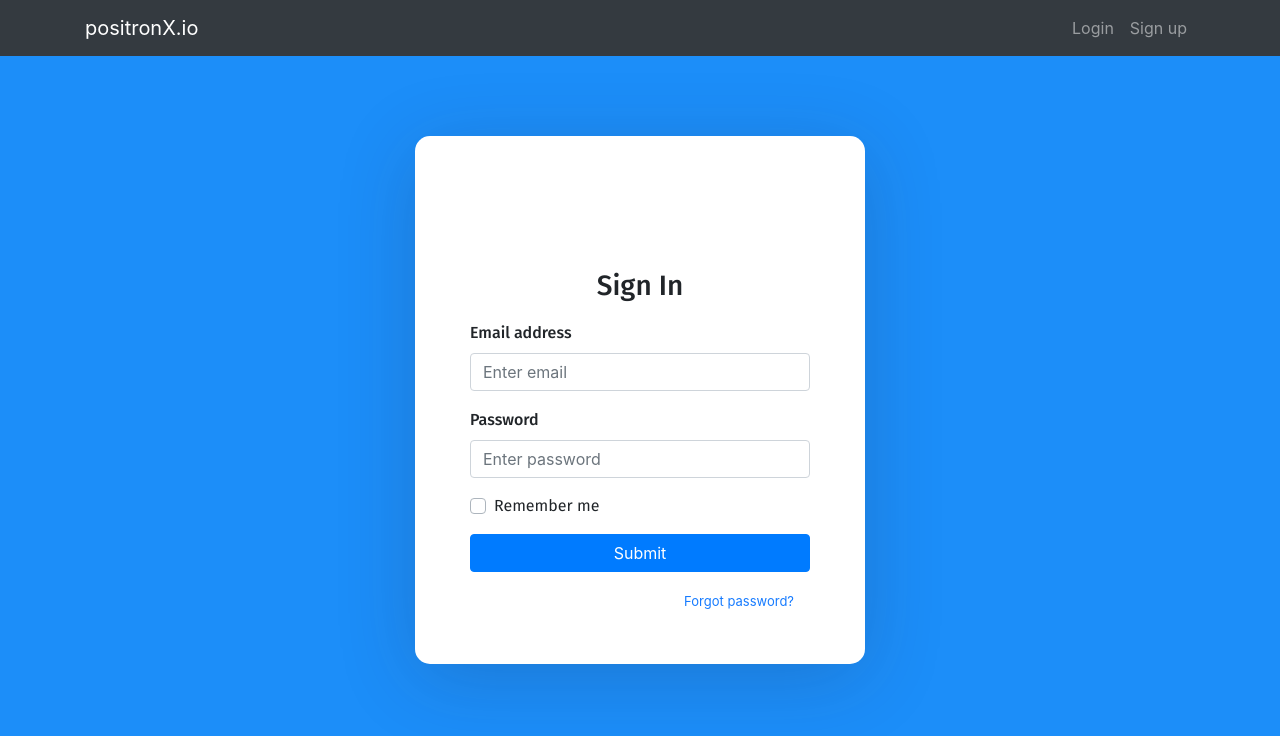
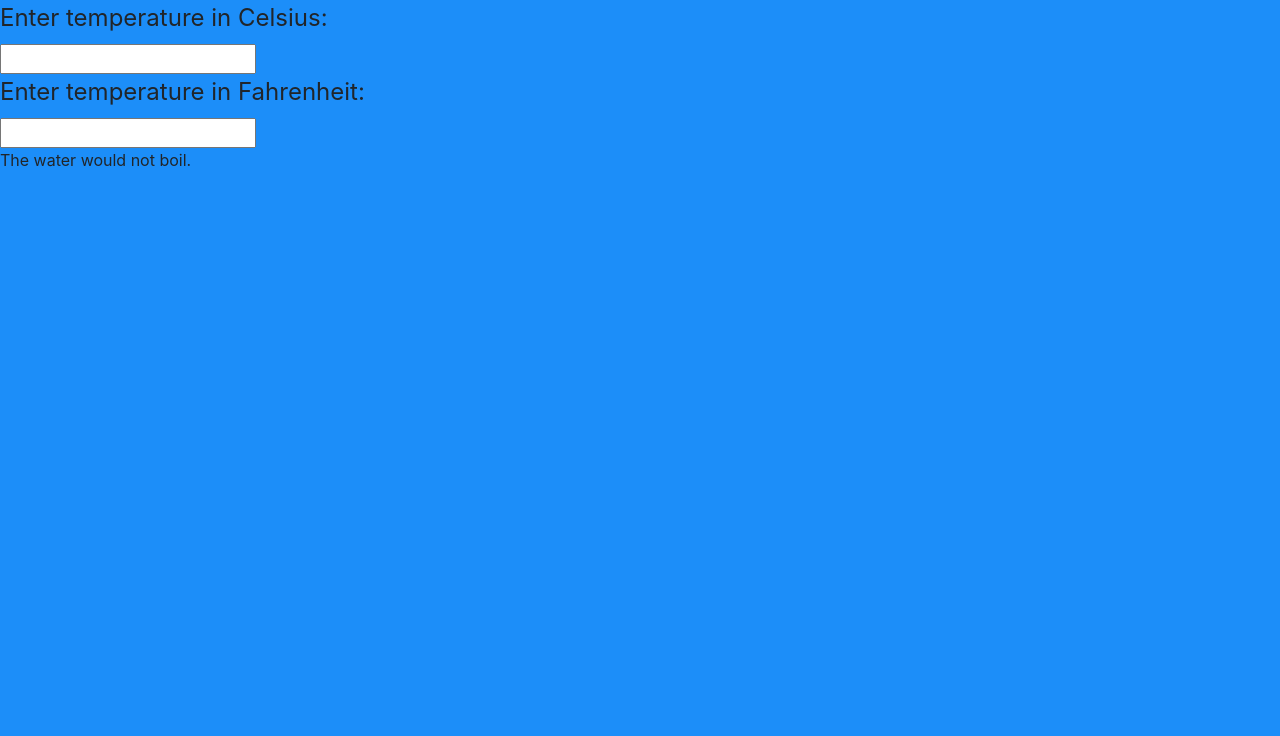
Before and after one commit to jobintweets/react-playground, a React (Create React App) app: page / in a window 1280 px wide. Shown: the top 736 px of the page. Built offline with nearby package versions, Linux system fonts and the light colour scheme.

Commit message:
Temperature calculator implemented

```diff
--- a/src/App.js
+++ b/src/App.js
@@ -5,7 +5,7 @@
 
 import Login from "./components/login.component";
 import SignUp from "./components/signup.component";
-
+import ApiCalls from "./components/apicalls.component";
 function App() {
   return (
     <Router>
@@ -27,13 +27,11 @@
       </nav>
 {/* Footer code */}
 
-
-
 {/* code */}
       <div className="auth-wrapper">
         <div className="auth-inner">
           <Switch>
-            <Route exact path='/' component={Login} />
+            <Route exact path='/' component={ApiCalls} />
             <Route path="/sign-in" component={Login} />
             <Route path="/sign-up" component={SignUp} />
           </Switch>
--- a/src/index.js
+++ b/src/index.js
@@ -5,11 +5,101 @@
 import App from "./App";
 import * as serviceWorker from './serviceWorker';
 
+function BoilingVerdict(props) {
+  if (props.celsius >= 100) {
+    return <p>The water would boil.</p>;
+  }
+  return <p>The water would not boil.</p>;
+}
+function toCelsius(fahrenheit) {
+  return (fahrenheit - 32) * 5 / 9;
+}
+
+function toFahrenheit(celsius) {
+  return (celsius * 9 / 5) + 32;
+}
+
+function tryConvert(temperature, convert) {
+  const input = parseFloat(temperature);
+  if (Number.isNaN(input)) {
+    return '';
+  }
+  const output = convert(input);
+  const rounded = Math.round(output * 1000) / 1000;
+  return rounded.toString();
+}
+//child component.
+class TemperatureInput extends React.Component {
+  constructor(props) {
+    super(props);
+    this.handleChange = this.handleChange.bind(this);
+
+  }
+  handleChange(e) {
+    this.props.onTemperatureChange(e.target.value);;
+  }
+  render() {
+    const temperature = this.props.temperature;
+    const scale = this.props.scale;
+    return (
+      <fieldset>
+        <legend>Enter temperature in {scaleNames[scale]}:</legend>
+        <input value={temperature}
+               onChange={this.handleChange} />
+      </fieldset>
+    );
+  }
+}
+//parent component
+class Calculator extends React.Component {
+  constructor(props) {
+    super(props);
+    this.handleCelsiusChange = this.handleCelsiusChange.bind(this);
+    this.handleFahrenheitChange = this.handleFahrenheitChange.bind(this);
+    this.state = {
+      temperature: '',
+       scale: 'c'};
+  }
+  handleCelsiusChange(temperature) {
+    this.setState({scale: 'c', temperature});
+  }
+
+  handleFahrenheitChange(temperature) {
+    this.setState({scale: 'f', temperature});
+  }
+    render() {
+      const scale = this.state.scale;
+    const temperature = this.state.temperature;
+    const celsius = scale === 'f' ? tryConvert(temperature, toCelsius) : temperature;
+    const fahrenheit = scale === 'c' ? tryConvert(temperature, toFahrenheit) : temperature;
+      return (
+       <div>
+         <TemperatureInput
+          scale="c"
+          temperature={celsius}
+          onTemperatureChange={this.handleCelsiusChange} />
+        <TemperatureInput
+          scale="f"
+          temperature={fahrenheit}
+          onTemperatureChange={this.handleFahrenheitChange} />
+        <BoilingVerdict
+          celsius={parseFloat(celsius)} />
+      </div>
+
+      );
+    }
+  }
+
+  const scaleNames = {
+    c: 'Celsius',
+    f: 'Fahrenheit'
+  };
 
 ReactDOM.render(
-  <BrowserRouter>
-  <App />
-</BrowserRouter>,
+//   <BrowserRouter>
+//   <App />
+// </BrowserRouter>,
+<Calculator/>,
   document.getElementById('root')
 );
 serviceWorker.register();
```
